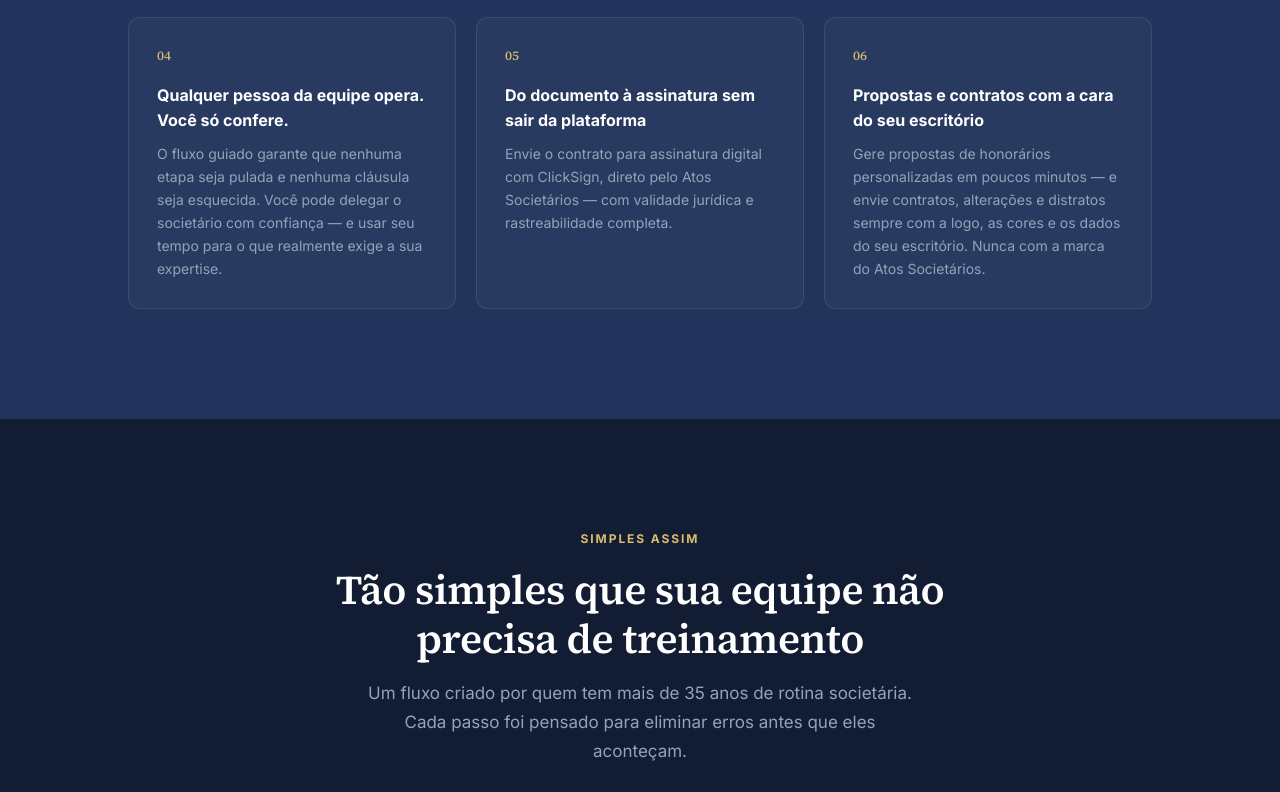
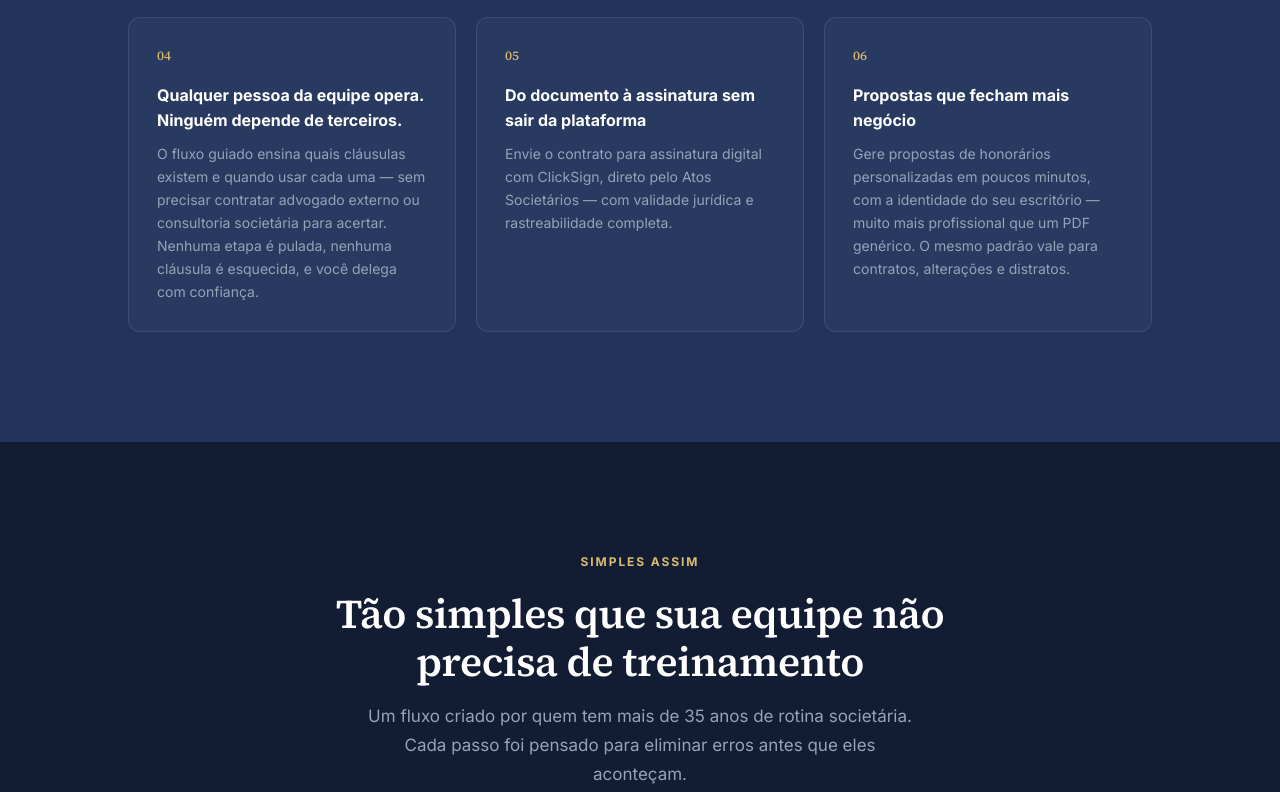
Before and after one commit to evicontcontabil-tech/useato-landing, a plain HTML site: page index.html in a window 1280 px wide. Shown: the part 3600-4392 px from the top of the page. Drawn offline with Linux system fonts and the light colour scheme.

Commit message:
feat: mais copy vendedor — self-service, PSC de volta ao preço, propostas que convertem

```diff
--- a/index.html
+++ b/index.html
@@ -607,8 +607,8 @@
       </div>
       <div class="func-card">
         <div class="func-index">04</div>
-        <h3>Qualquer pessoa da equipe opera. Você só confere.</h3>
-        <p>O fluxo guiado garante que nenhuma etapa seja pulada e nenhuma cláusula seja esquecida. Você pode delegar o societário com confiança — e usar seu tempo para o que realmente exige a sua expertise.</p>
+        <h3>Qualquer pessoa da equipe opera. Ninguém depende de terceiros.</h3>
+        <p>O fluxo guiado ensina quais cláusulas existem e quando usar cada uma — sem precisar contratar advogado externo ou consultoria societária para acertar. Nenhuma etapa é pulada, nenhuma cláusula é esquecida, e você delega com confiança.</p>
       </div>
       <div class="func-card">
         <div class="func-index">05</div>
@@ -617,8 +617,8 @@
       </div>
       <div class="func-card">
         <div class="func-index">06</div>
-        <h3>Propostas e contratos com a cara do seu escritório</h3>
-        <p>Gere propostas de honorários personalizadas em poucos minutos — e envie contratos, alterações e distratos sempre com a logo, as cores e os dados do seu escritório. Nunca com a marca do Atos Societários.</p>
+        <h3>Propostas que fecham mais negócio</h3>
+        <p>Gere propostas de honorários personalizadas em poucos minutos, com a identidade do seu escritório — muito mais profissional que um PDF genérico. O mesmo padrão vale para contratos, alterações e distratos.</p>
       </div>
     </div>
   </div>
@@ -756,7 +756,8 @@
         <li>Inteligência de CNAE — cláusulas automáticas por conselho de classe</li>
         <li>Concordância automática de gênero e número</li>
         <li>Contrato consolidado gerado a cada alteração</li>
-        <li>Assinatura digital integrada</li>
+        <li>Contrato de prestação de serviços nos padrões do conselho de classe</li>
+        <li>Assinatura digital integrada (ClickSign)</li>
         <li>Proposta de honorários com identidade visual do escritório</li>
         <li>Suporte especializado</li>
       </ul>
```
